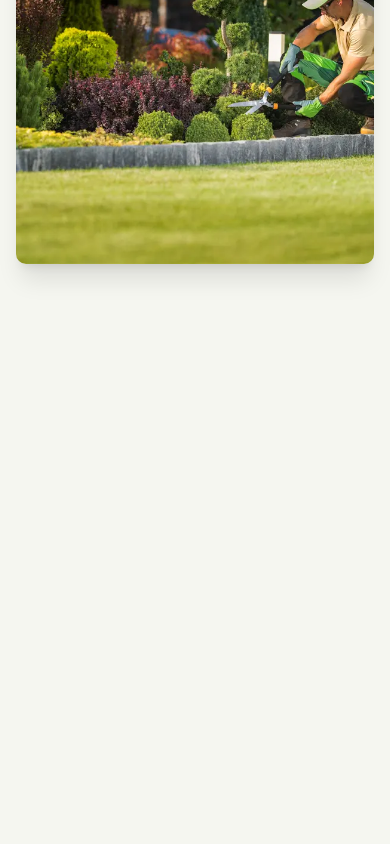
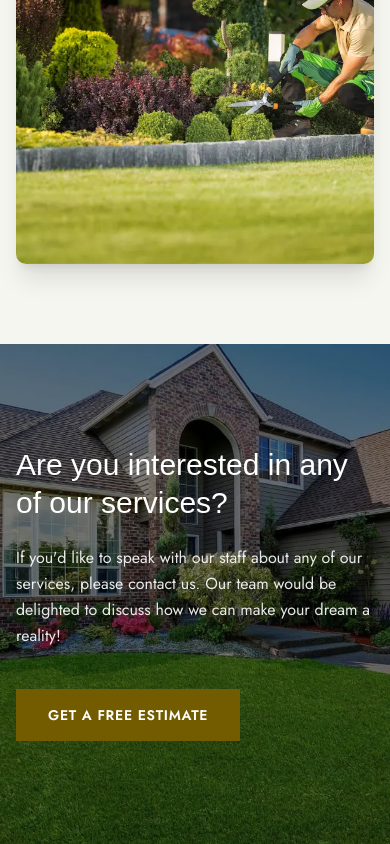
Before and after one commit to abdideev/resendiz-landscaping, a Next.js app: page / in a window 390 px wide. Shown: the part 6562-7406 px from the top of the page. Before the commit the page ends 6906 px from the top, so only its background shows below. Built offline with nearby package versions, Linux system fonts and the light colour scheme; a web font is replaced by a local one.

Commit message:
feat(cta): add contact CTA section before footer

```diff
--- a/src/app/page.tsx
+++ b/src/app/page.tsx
@@ -4,6 +4,7 @@ import { TestimonialSection } from "@/components/features/home/TestimonialsSecti
 import { ServiceAreasSection } from "@/components/features/home/ServiceAreasSection";
 import { IntroductionSection } from "@/components/features/services/IntroductionSection";
 import { ServicesIncludeSection } from "@/components/features/services/ServicesIncludeSection";
+import { ContactCtaSection } from "@/components/features/services/ContactCtaSection";
 
 function Home() {
   return (
@@ -14,6 +15,7 @@ function Home() {
       <ServiceAreasSection />
       <IntroductionSection />
       <ServicesIncludeSection />
+      <ContactCtaSection />
     </main>
   );
 }
--- /dev/null
+++ b/src/components/features/services/ContactCtaSection.tsx
@@ -0,0 +1,59 @@
+import Image from "next/image";
+import Link from "next/link";
+import { CONTACT_CTA } from "@/constants/cta";
+
+export function ContactCtaSection() {
+  const {
+    title,
+    description,
+    buttonLabel,
+    buttonHref,
+    backgroundImage,
+    backgroundAlt,
+  } = CONTACT_CTA;
+
+  return (
+    <section
+      id="contact-cta"
+      className="relative w-full min-h-[500px] md:min-h-[600px] flex items-center overflow-hidden"
+    >
+      {/* Imagen de fondo */}
+      <Image
+        src={backgroundImage}
+        alt={backgroundAlt}
+        fill
+        sizes="100vw"
+        className="object-cover"
+        priority={false}
+      />
+
+      {/* Overlay oscuro para legibilidad del texto */}
+      <div className="absolute inset-0 bg-black/50" />
+
+      {/* Contenido */}
+      <div className="relative z-10 w-full max-w-6xl mx-auto px-4 md:px-8 lg:px-12">
+        <div className="max-w-xl">
+          <h2 className="text-3xl md:text-5xl font-serif text-white mb-6 leading-tight">
+            {title}
+          </h2>
+
+          <p className="text-base md:text-lg text-white/90 mb-10 leading-relaxed">
+            {description}
+          </p>
+
+          <Link
+            href={buttonHref}
+            className="
+              inline-block bg-brand-gold text-white
+              px-8 py-4 font-semibold tracking-wider uppercase text-sm
+              transition-all duration-300
+              hover:bg-brand-gold-light hover:shadow-lg hover:-translate-y-0.5
+            "
+          >
+            {buttonLabel}
+          </Link>
+        </div>
+      </div>
+    </section>
+  );
+}
--- /dev/null
+++ b/src/constants/cta.ts
@@ -0,0 +1,12 @@
+// src/constants/cta.ts
+import type { ContactCta } from "@/types/cta";
+
+export const CONTACT_CTA: ContactCta = {
+  title: "Are you interested in any of our services?",
+  description:
+    "If you'd like to speak with our staff about any of our services, please contact us. Our team would be delighted to discuss how we can make your dream a reality!",
+  buttonLabel: "Get a Free Estimate",
+  buttonHref: "#estimate",
+  backgroundImage: "/images/cta-background.webp",
+  backgroundAlt: "Beautifully landscaped outdoor seating area",
+};
--- /dev/null
+++ b/src/types/cta.ts
@@ -0,0 +1,8 @@
+export interface ContactCta {
+  title: string;
+  description: string;
+  buttonLabel: string;
+  buttonHref: string;
+  backgroundImage: string;
+  backgroundAlt: string;
+}
```
Also changed, not shown: public/images/cta-background.webp (added).
